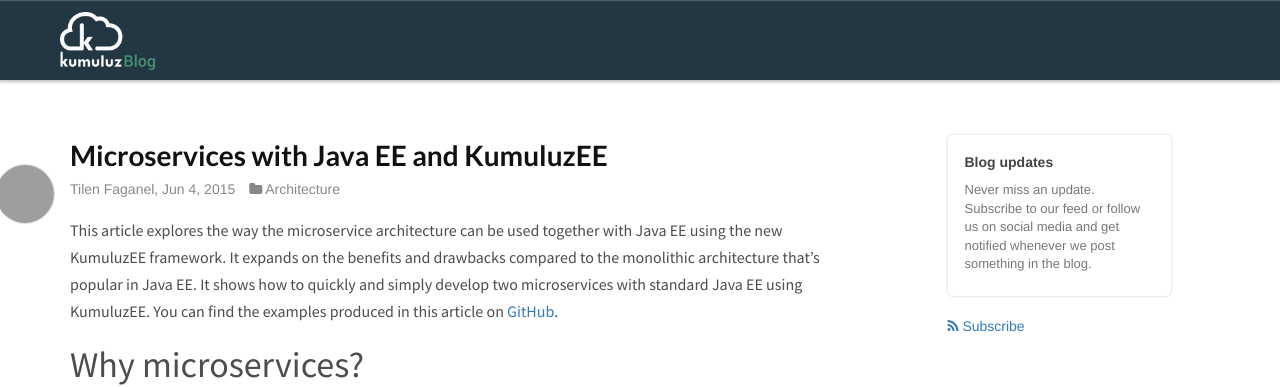
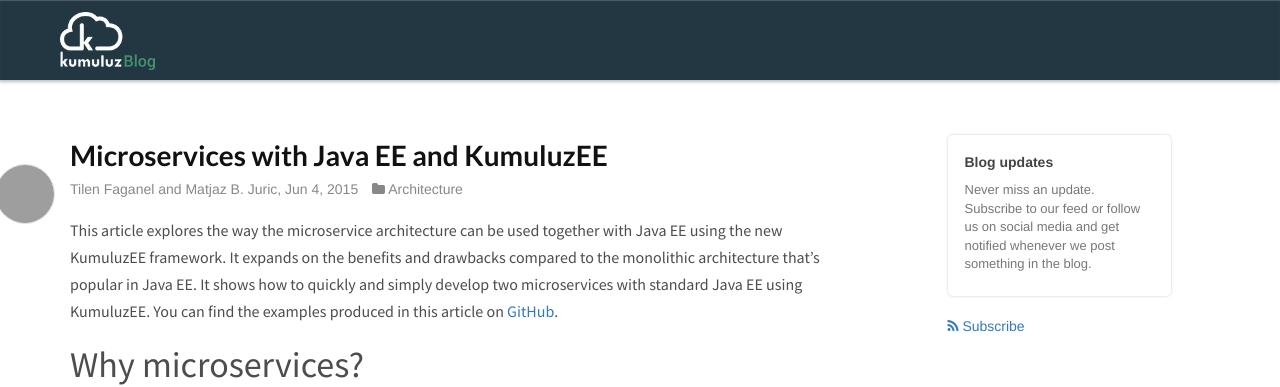
Before and after one commit to kumuluz/blog.sunesis.si, a Jekyll site: the page built from index.html, in a window 1280 px wide. Shown: the top 387 px of the page. Built offline with Jekyll 4.4.1, drawn with Linux system fonts in a browser that asks for light colours; grey boxes are pictures that could not be loaded.

Commit message:
Temporarily added coauthor

```diff
--- a/_layouts/post.html
+++ b/_layouts/post.html
@@ -13,7 +13,7 @@
 					</div>
 					<div class="author">
 						<img src="//www.gravatar.com/avatar/{{ author.gravatar }}" class="avatar" alt="author" />
-						By {{ author.name }}, {{ page.date | date: "%b %-d, %Y" }}
+						By {{ author.name }} and Matjaz B. Juric, {{ page.date | date: "%b %-d, %Y" }}
 
 						{% if page.categories %}
 							<span class="categories">
--- a/_sass/_config.scss
+++ b/_sass/_config.scss
@@ -1,11 +1,11 @@
 /* roboto font */
-@import url(http://fonts.googleapis.com/css?family=Roboto:400,100,100italic,300italic,300,400italic,500,500italic,700,700italic,900,900italic);
+@import url(https://fonts.googleapis.com/css?family=Roboto:400,100,100italic,300italic,300,400italic,500,500italic,700,700italic,900,900italic);
 /* source sans pro */
-@import url(http://fonts.googleapis.com/css?family=Source+Sans+Pro:200,300,400,600,700,900,200italic,300italic,400italic,600italic,700italic,900italic);
+@import url(https://fonts.googleapis.com/css?family=Source+Sans+Pro:200,300,400,600,700,900,200italic,300italic,400italic,600italic,700italic,900italic);
 /* lato */
-@import url(http://fonts.googleapis.com/css?family=Lato:100,300,400,700,900,100italic,300italic,400italic,700italic,900italic);
+@import url(https://fonts.googleapis.com/css?family=Lato:100,300,400,700,900,100italic,300italic,400italic,700italic,900italic);
 /* merriweather */
-@import url(http://fonts.googleapis.com/css?family=Merriweather:400,300italic,300,400italic,700,700italic);
+@import url(https://fonts.googleapis.com/css?family=Merriweather:400,300italic,300,400italic,700,700italic);
 
 $roboto: "Roboto";
 $lato: 'Lato', 'Helvetica Neue', Arial;
--- a/index.html
+++ b/index.html
@@ -17,7 +17,7 @@
               </div>
               <div class="author">
                 <img src="//www.gravatar.com/avatar/{{ author.gravatar }}" class="avatar" alt="author" />
-                {{ author.name }}, {{ post.date | date: "%b %-d, %Y" }}
+                {{ author.name }} and Matjaz B. Juric, {{ post.date | date: "%b %-d, %Y" }}
 
                 {% if post.categories %}
                   <span class="categories">
```
